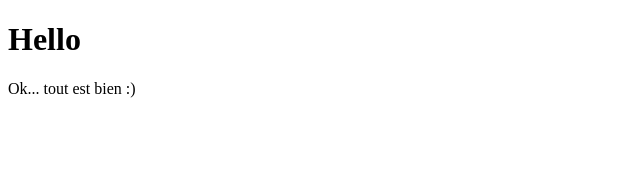
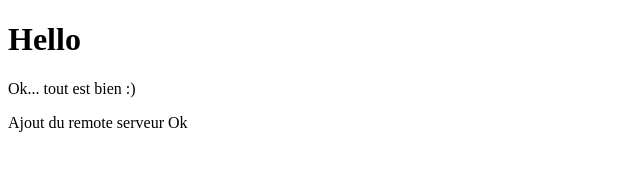
Before and after one commit to aliATrhesusweb/TestProject, a plain HTML site: page index.html in a window 1280 px wide. Shown: the whole page, without its empty margins (0-640 px from the left). Drawn offline with Linux system fonts and the light colour scheme.

Commit message:
Ajout du remote serveur

```diff
--- a/index.html
+++ b/index.html
@@ -7,5 +7,6 @@
 <body>
     <h1>Hello</h1>
     <p>Ok... tout est bien :)</p>
+    <p>Ajout du remote serveur Ok</p>
 </body>
 </html>
```
